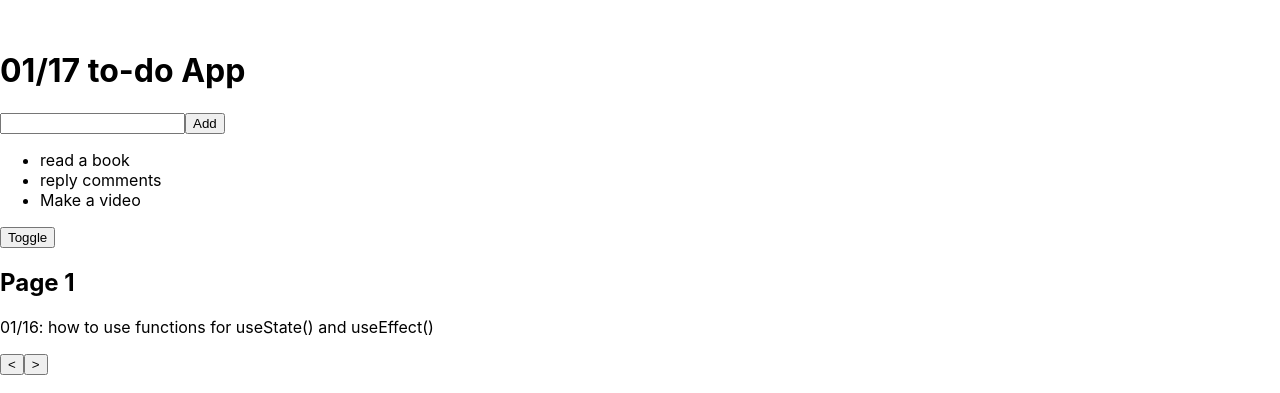
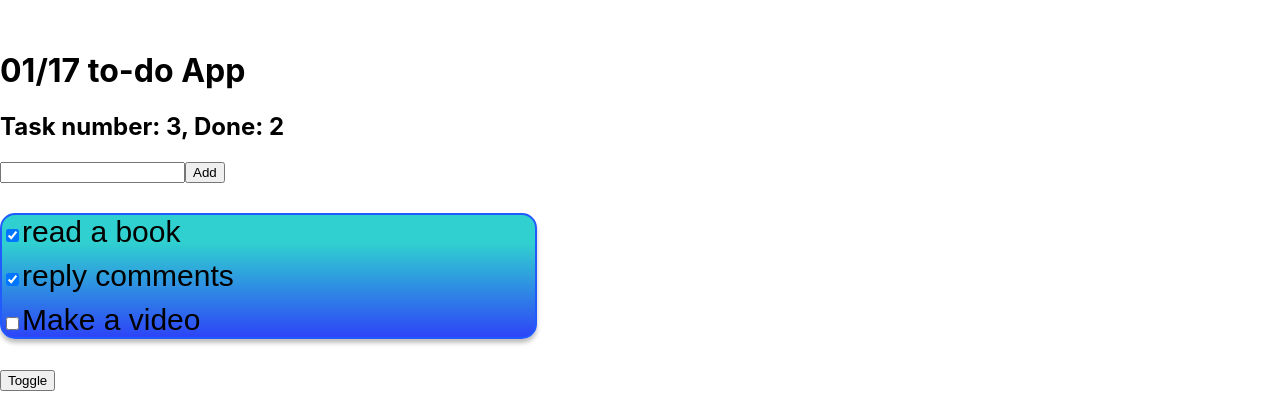
Before and after one commit to piano-antinomy/BigSurReactApp101, a React (Create React App) app in the folder component-example-2/: page / in a window 1280 px wide. Shown: the top 393 px of the page. Built offline with nearby package versions, Linux system fonts and the light colour scheme; no server answers.

Commit message:
01/17 learn

```diff
--- a/component-example-2/src/App.js
+++ b/component-example-2/src/App.js
@@ -10,6 +10,7 @@ import LikeButton from './like/LikeButton';
 import SuperLikeButton from './like/SuperLikeButton';
 import {useState, useEffect} from 'react';
 import Toggle from './effectButton/Toggle';
+import Todos from './todo/Todos';
 
 function gotoNextPage() {
   window.location.href = 'https://reactjs.org';
@@ -21,7 +22,17 @@ function App() {
   const [option, setOption] = useState("react");
   const [issues, setIssues] = useState([]);
   const [showSize, setShowSize] = useState(false);
-  const [todos, setTodos] = useState(["read a book", "reply comments", "Make a video"]);
+  const [todos, setTodos] = useState(
+    [{name: "read a book", done: true},
+     {name: "reply comments", done: true},
+     {name: "Make a video", done: false}]
+    );
+
+  const [todo_input, setTodoInput] = useState({name: '', done: false});
+
+  const taskNumber = todos.length;
+  const taskDoneNumber = todos.filter(t => t.done).length;
+
   /**
   * useEffect, the condition is defined by the second argument.
   * when the second argument is an empty list [], the function will execute once and only once
@@ -48,19 +59,21 @@ function App() {
     }, []
   );
 
-  const [todo_input, setTodoInput] = useState('');
-
   const handleClick = () => {
-    if (!todo_input) {
+    if (!todo_input.name) {
       return;
     }
 
     setTodos(todos.concat([todo_input]));
 
     // to trigger a new render to refresh the input box to empty after click
-    setTodoInput('');
+    setTodoInput({name: '', done: false});
   };
 
+  const toggleDoneClick = (index) => {
+    todos[index].done = !todos[index].done;
+    setTodos(todos.concat([]));
+  }
 
   return (
     <div className="App">
@@ -69,13 +82,15 @@ function App() {
 
         <div>
           <h1> 01/17 to-do App</h1>
+          <h2> Task number: {taskNumber}, Done: {taskDoneNumber} </h2>
           <div>
-            <input type="text" onChange={(v) => {setTodoInput(v.target.value)}} value={todo_input}/>
+            <input type="text" onChange={(v) => {setTodoInput({name: v.target.value, done: false})}} value={todo_input.name}/>
             <button onClick={handleClick}>Add</button>
           </div>
-          <ul>
-            {todos.map(t => (<li> {t} </li>))}
-          </ul>
+
+          <Todos todos={todos} onClick = {toggleDoneClick}></Todos>
+
+
         </div>
 
         <div>
--- /dev/null
+++ b/component-example-2/src/todo/Todo.js
@@ -0,0 +1,9 @@
+function Todo({task, onClick}) {
+    return (
+        <li>
+            <input type="checkbox" checked={task.done} onClick={onClick}></input>
+            {task.name}
+        </li>);
+}
+
+export default Todo;
--- /dev/null
+++ b/component-example-2/src/todo/Todos.css
@@ -0,0 +1,23 @@
+.Todos{
+    display: flex;
+    flex-direction: column;
+    justify-content: center;
+    align-items: left;
+    padding: 0px;
+    gap: 10px;
+    width: 533px;
+    font-size: 30px;
+    font-family:sans-serif;
+    background: linear-gradient(180deg, #30D0D0 22.92%, rgba(32, 57, 247, 0.94) 100%);
+    box-shadow: 0px 4px 4px rgba(0, 0, 0, 0.25);
+
+
+/* Inside auto layout */
+
+    flex: none;
+    order: 1;
+    flex-grow: 0;
+
+    border: 2.485px solid #215AFF;
+    border-radius: 15px 15px 15px 15px;
+}
--- /dev/null
+++ b/component-example-2/src/todo/Todos.js
@@ -0,0 +1,17 @@
+import Todo from "./Todo";
+import './Todos.css';
+function Todos({todos, onClick}) {
+    return (
+        <ul className="Todos">
+            {
+            todos.map((t, i) =>
+              <div>
+                <Todo task={t} onClick={() => onClick(i)}></Todo>
+              </div>
+              )
+            }
+          </ul>
+    );
+}
+
+export default Todos;
```
